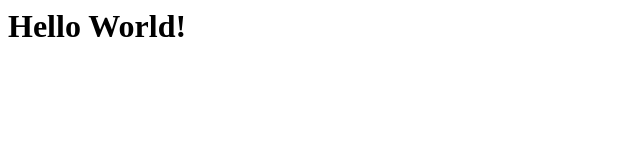
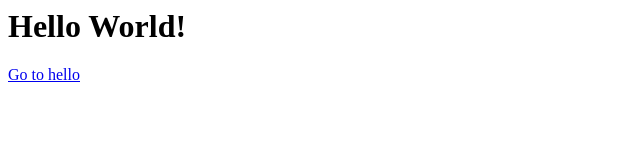
Before and after one commit to neliobnjr/testpage, a plain HTML site: page index.html in a window 1280 px wide. Shown: the full height of the page, 0-640 px from the left. Drawn offline with Linux system fonts and the light colour scheme.

Commit message:
Update index.html

```diff
--- a/index.html
+++ b/index.html
@@ -1 +1,2 @@
 <h1>Hello World!</h1>
+<a href="/hello.html">Go to hello</a>
```
